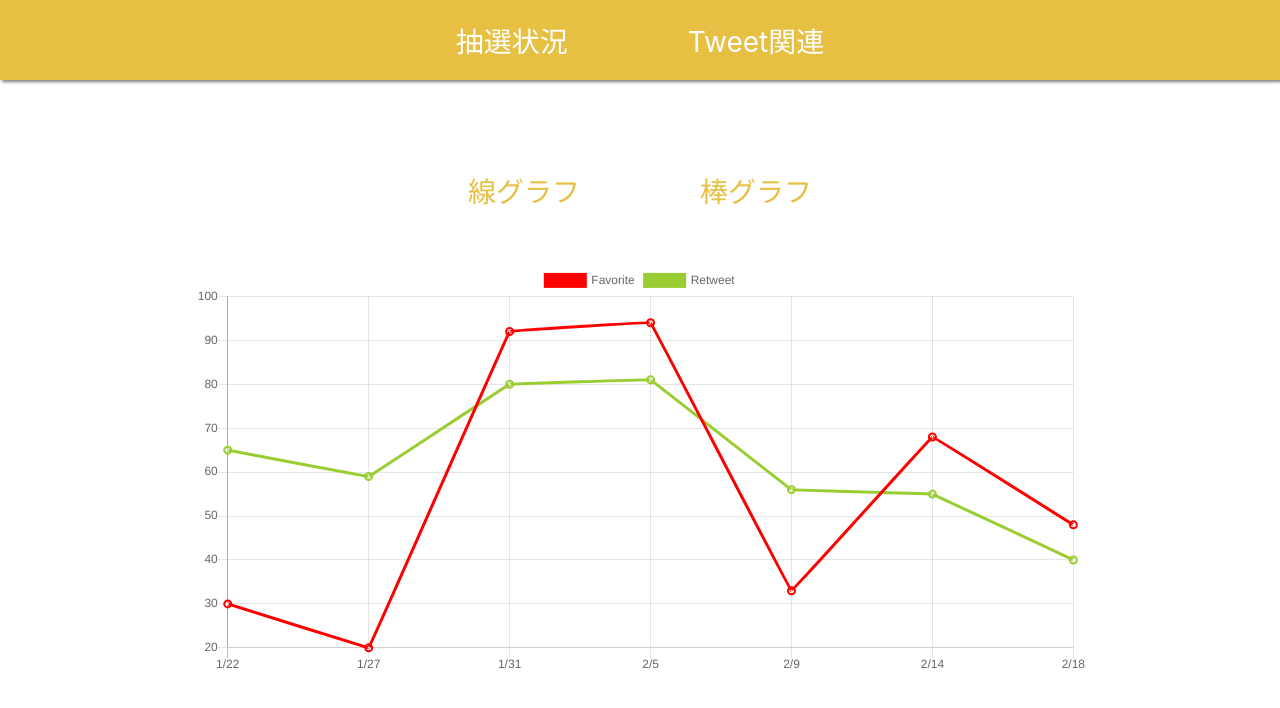
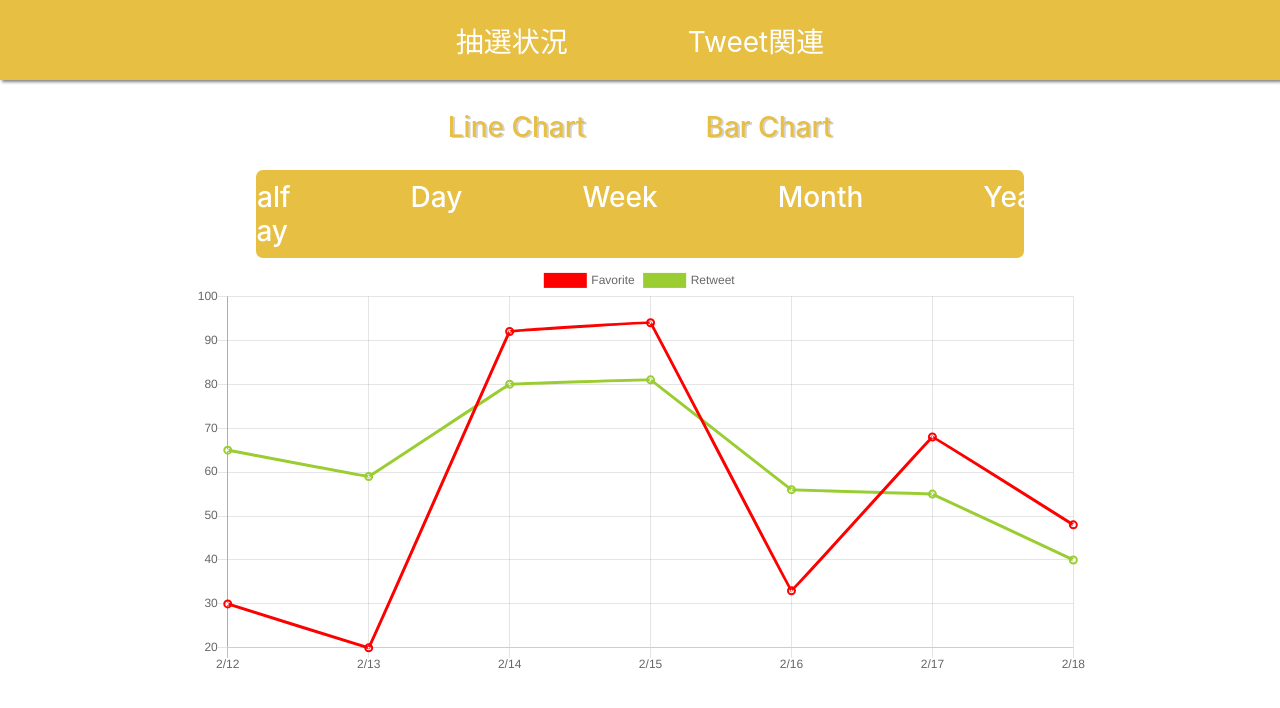
Before and after one commit to keiya01/otoshidama-m-front, a React app: page /setting in a window 1280 px wide. Shown: the top 708 px of the page. Built offline with nearby package versions, Linux system fonts and the light colour scheme.

Commit message:
refactor

```diff
--- a/src/components/charts/BarChart.tsx
+++ b/src/components/charts/BarChart.tsx
@@ -10,20 +10,26 @@ const barBaseDatasets = (data: number[], label: string, color: string) => ({
   data,
 });
 
-const labels = getLabels(LabelType.WEEK);
-
+const options = getOptions();
 const datasets = [
   barBaseDatasets([30, 20, 92, 94, 33, 68, 48], 'Favorite', 'red'),
   barBaseDatasets([65, 59, 80, 81, 56, 55, 40], 'Retweet', 'yellowgreen'),
 ];
 
-const options = getOptions();
+interface Props {
+  labelsType: LabelType;
+}
 
-const BarChart = () => (
-  <Bar
-    data={{ labels, datasets }}
-    options={options}
-  />
-);
+const BarChart: React.FC<Props> = (props) => {
+  const { labelsType } = props;
+  const labels = getLabels(labelsType);
+
+  return (
+    <Bar
+      data={{ labels, datasets }}
+      options={options}
+    />
+  );
+};
 
 export default BarChart;
--- /dev/null
+++ b/src/components/charts/ChartOperation.tsx
@@ -0,0 +1,51 @@
+import styled, { keyframes } from 'styled-components';
+import React from 'react';
+
+const optionDown = keyframes`
+  0% { transform: translateY(-450%); }
+  100% { transform: translateY(0); }
+`;
+
+const ChartOperationList = styled.ul`
+  position: absolute;
+  width: 60%;
+  margin: 0 20%;
+  top: 100px;
+  display: flex;
+  flex-direction: row;
+  justify-content: center;
+  border-radius: 7px;
+  z-index: -1;
+  animation: 1s ease 0s 1 ${optionDown}
+`;
+
+const ChartOperationItem = styled.li`
+  color: #E6BF43;
+  font-weight: 500;
+  text-shadow: 2px 1px 0 lightgray;
+  margin: 0 50px;
+  padding: 10px;
+  font-size: 28px;
+  transition: opacity .3s ease;
+  &:hover {
+    opacity: 0.6;
+    cursor: pointer;
+  }
+`;
+
+interface Props {
+  setChartType: React.Dispatch<React.SetStateAction<number>>;
+}
+
+const ChartOperation: React.FC<Props> = (props) => (
+  <ChartOperationList>
+    <ChartOperationItem onClick={() => props.setChartType(0)}>
+      Line Chart
+    </ChartOperationItem>
+    <ChartOperationItem onClick={() => props.setChartType(1)}>
+      Bar Chart
+    </ChartOperationItem>
+  </ChartOperationList>
+);
+
+export default ChartOperation;
--- /dev/null
+++ b/src/components/charts/LabelsOperation.tsx
@@ -0,0 +1,62 @@
+import styled, { keyframes } from 'styled-components';
+import React from 'react';
+import { LabelType } from './func';
+
+const optionDown = keyframes`
+  0% { transform: translateY(-450%); }
+  100% { transform: translateY(0); }
+`;
+
+const ChartOperationList = styled.ul`
+  background-color: #E6BF43;
+  position: absolute;
+  width: 60%;
+  margin: 0 20%;
+  top: 170px;
+  display: flex;
+  flex-direction: row;
+  justify-content: center;
+  border-radius: 7px;
+  z-index: -1;
+  animation: 1.3s ease 0s 1 ${optionDown}
+`;
+
+const ChartOperationItem = styled.li`
+  color: #fff;
+  font-weight: 500;
+  text-shadow: none;
+  margin: 0 50px;
+  padding: 10px;
+  font-size: 28px;
+  transition: opacity .3s ease;
+  &:hover {
+    opacity: 0.6;
+    cursor: pointer;
+  }
+`;
+
+interface Props {
+  setLabelsType: React.Dispatch<React.SetStateAction<LabelType>>;
+}
+
+const LabelsOperation: React.FC<Props> = (props) => (
+  <ChartOperationList>
+    <ChartOperationItem onClick={() => props.setLabelsType(LabelType.HALF_DAY)}>
+      Half Day
+    </ChartOperationItem>
+    <ChartOperationItem onClick={() => props.setLabelsType(LabelType.DAY)}>
+      Day
+    </ChartOperationItem>
+    <ChartOperationItem onClick={() => props.setLabelsType(LabelType.WEEK)}>
+      Week
+    </ChartOperationItem>
+    <ChartOperationItem onClick={() => props.setLabelsType(LabelType.MONTH)}>
+      Month
+    </ChartOperationItem>
+    <ChartOperationItem onClick={() => props.setLabelsType(LabelType.YEAR)}>
+      Year
+    </ChartOperationItem>
+  </ChartOperationList>
+);
+
+export default LabelsOperation;
--- a/src/components/charts/LineChart.tsx
+++ b/src/components/charts/LineChart.tsx
@@ -20,20 +20,26 @@ const lineBaseDatasets = (data: number[], label: string, color: string) => ({
   data,
 });
 
-const labels = getLabels(LabelType.MONTH);
-
+const options = getOptions();
 const datasets = [
   lineBaseDatasets([30, 20, 92, 94, 33, 68, 48], 'Favorite', 'red'),
   lineBaseDatasets([65, 59, 80, 81, 56, 55, 40], 'Retweet', 'yellowgreen'),
 ];
 
-const options = getOptions();
+interface Props {
+  labelsType: LabelType;
+}
 
-const LineChart = () => (
-  <Line
-    data={{ labels, datasets }}
-    options={options}
-  />
-);
+const LineChart: React.FC<Props> = (props) => {
+  const { labelsType } = props;
+  const labels = getLabels(labelsType);
+
+  return (
+    <Line
+      data={{ labels, datasets }}
+      options={options}
+    />
+  );
+};
 
 export default LineChart;
--- a/src/components/charts/func.ts
+++ b/src/components/charts/func.ts
@@ -59,5 +59,6 @@ export const getOptions = () => ({
   },
   animation: {
     duration: 1000,
+    easing: 'easeOutExpo',
   },
 });
--- a/src/components/page/Setting.tsx
+++ b/src/components/page/Setting.tsx
@@ -1,7 +1,15 @@
 import React, { useState } from 'react';
-import styled from 'styled-components';
+import styled, { keyframes } from 'styled-components';
 import LineChart from '../charts/LineChart';
 import BarChart from '../charts/BarChart';
+import ChartOperation from '../charts/ChartOperation';
+import { LabelType } from '../charts/func';
+import LabelsOperation from '../charts/LabelsOperation';
+
+const headerDown = keyframes`
+0% { transform: translateY(-100%); }
+100% { transform: translateY(0); }
+`;
 
 const TabContainer = styled.header`
   width: 100%;
@@ -11,6 +19,7 @@ const TabContainer = styled.header`
   height: 80px;
   background-color: #E6BF43;
   box-shadow: 2px 2px 3px gray;
+  animation: .7s ease 0s 1 ${headerDown}
 `;
 
 const TabList = styled.ul`
@@ -24,23 +33,7 @@ const TabItem = styled.li`
   margin: 10px 50px;
   padding 10px;
   font-size: 28px;
-  &:hover {
-    opacity: 0.6;
-    cursor: pointer;
-  }
-`;
-
-const ChartOperationList = styled.ul`
-  display: flex;
-  flex-direction: row;
-  justify-content: center;
-`;
-
-const ChartOperationItem = styled.li`
-  color: #E6BF43;
-  margin: 10px 50px;
-  padding: 10px;
-  font-size: 28px;
+  transition: opacity .3s ease;
   &:hover {
     opacity: 0.6;
     cursor: pointer;
@@ -49,13 +42,14 @@ const ChartOperationItem = styled.li`
 
 const ChartContainer = styled.div`
   width: 70%;
-  margin: 150px auto 0 auto;
+  margin: 230px auto 0 auto;
 `;
 
 const Setting: React.FC = () => {
   const [tab, setTab] = useState(0);
   const [chartType, setChartType] = useState(0);
-  const charts = [<LineChart />, <BarChart />];
+  const [labelsype, setLabelsType] = useState(LabelType.WEEK);
+  const charts = [<LineChart labelsType={labelsype} />, <BarChart labelsType={labelsype} />];
 
   const selectContainer = (tabNum: number, chart: number) => (
     tabNum === 0 ? charts[chart] : <div>Tweet関連画面</div>
@@ -69,11 +63,9 @@ const Setting: React.FC = () => {
           <TabItem onClick={() => setTab(1)}>Tweet関連</TabItem>
         </TabList>
       </TabContainer>
+      <ChartOperation setChartType={setChartType} />
+      <LabelsOperation setLabelsType={setLabelsType} />
       <ChartContainer>
-        <ChartOperationList>
-          <ChartOperationItem onClick={() => setChartType(0)}>線グラフ</ChartOperationItem>
-          <ChartOperationItem onClick={() => setChartType(1)}>棒グラフ</ChartOperationItem>
-        </ChartOperationList>
         {selectContainer(tab, chartType)}
       </ChartContainer>
     </div>
```
